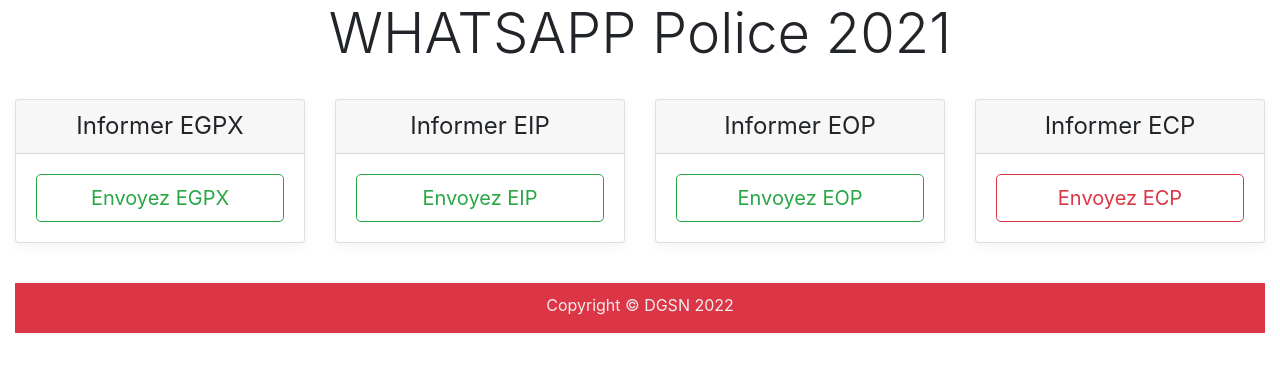
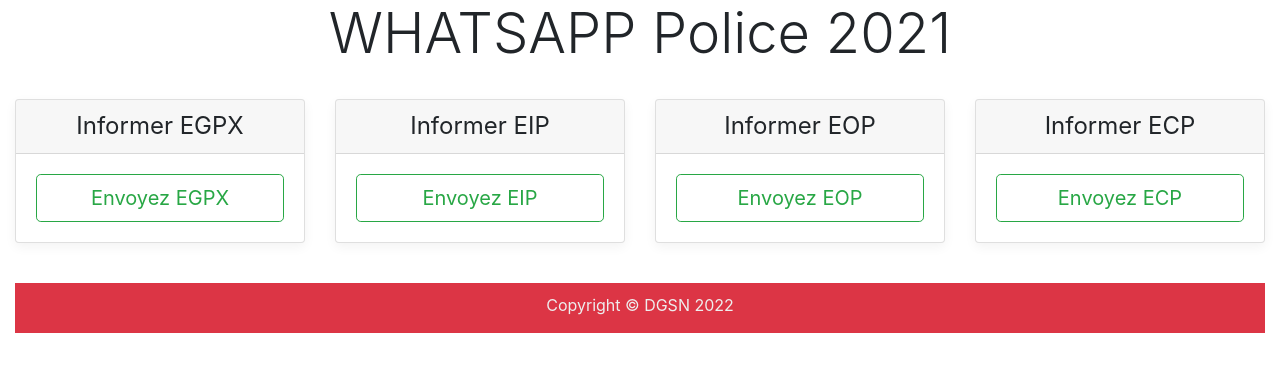
Before and after one commit to AbdelMfossa/bulk-whatsapp-messages, a Django app: page / in a window 1280 px wide. Shown: the part 262-634 px from the top of the page. Run offline with Django 3.2, Linux system fonts and the light colour scheme; the visitor is signed in with stand-in values (Sample User, id 1); some libraries are stand-ins or nearby versions.

Commit message:
Bouton ecp

```diff
--- a/send/templates/send/home.html
+++ b/send/templates/send/home.html
@@ -115,7 +115,7 @@
                     <div class="scroll">
 
                     </div>
-                    <a href="{% url 'send:send-ecp' %}" class="btn btn-lg btn-block btn-outline-danger">Envoyez ECP</a>
+                    <a href="{% url 'send:send-ecp' %}" class="btn btn-lg btn-block btn-outline-success">Envoyez ECP</a>
                 </div>
             </div>
         </div>
```
